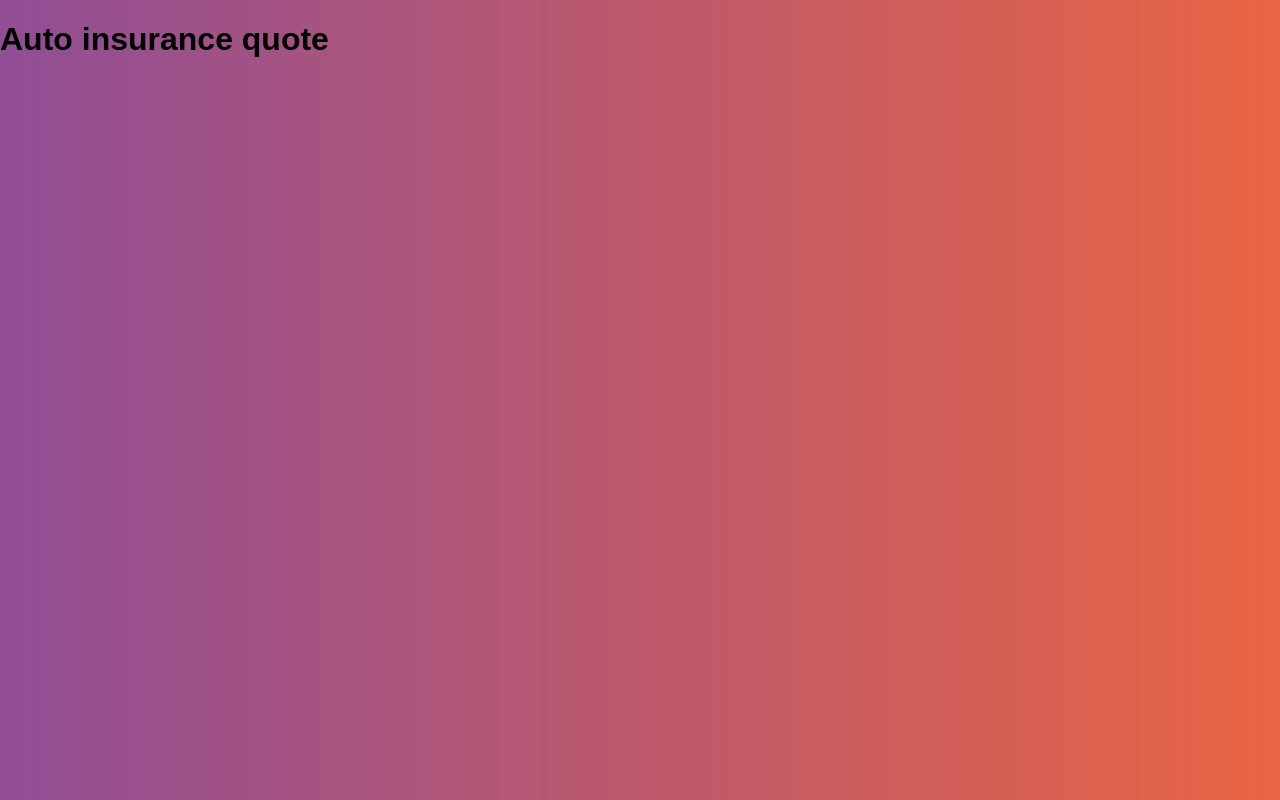
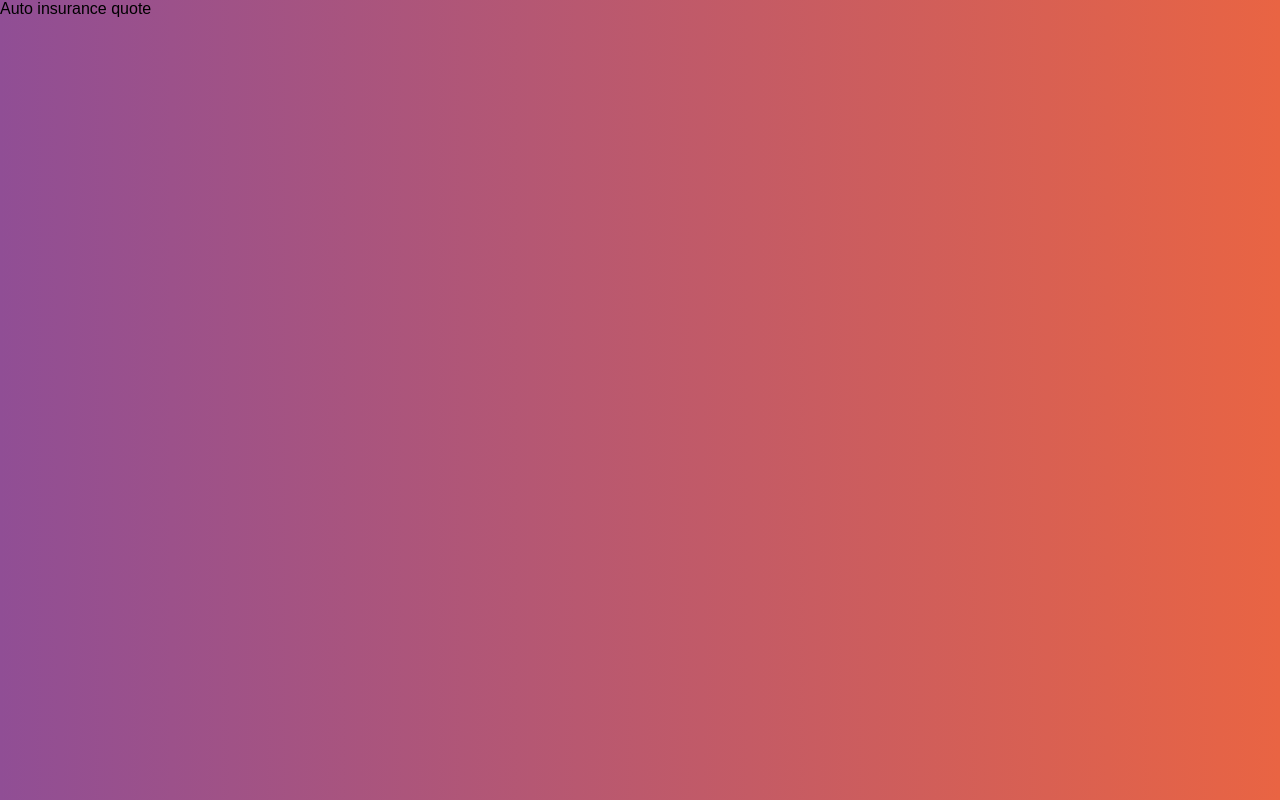
Before and after one commit to Erick-SN/AutoinsuranceQuote, a React (Create React App) app: page / in a window 1280 px wide. Built offline with nearby package versions, Linux system fonts and the light colour scheme.

Commit message:
Using style commponents

```diff
--- a/package.json
+++ b/package.json
@@ -3,6 +3,8 @@
   "version": "0.1.0",
   "private": true,
   "dependencies": {
+    "@emotion/core": "^10.0.28",
+    "@emotion/styled": "^10.0.27",
     "@testing-library/jest-dom": "^4.2.4",
     "@testing-library/react": "^9.5.0",
     "@testing-library/user-event": "^7.2.1",
--- a/src/components/Header.jsx
+++ b/src/components/Header.jsx
@@ -1,10 +1,26 @@
 import React from 'react';
+import styled from '@emotion/styled';
+
+const headerContainer = styled.header`
+  background-color: #26c6da;
+  padding: 10px;
+  font-weight: bold;
+  color: #ffff;
+`;
+
+const headerTecxt = styled.h1`
+  font-size: 2rem;
+  margin: 0;
+  font-family: 'Slabo 27px', serif;
+  text-align: center;
+`;
+
 const Header = ({ title }) => {
   return (
     <>
-      <header>
-        <h1>{title}</h1>
-      </header>
+      <headerContainer>
+        <headerTecxt>{title}</headerTecxt>
+      </headerContainer>
     </>
   );
 };
```
Also changed, not shown: 1 other file (tests, documents, lock files or other folders).
